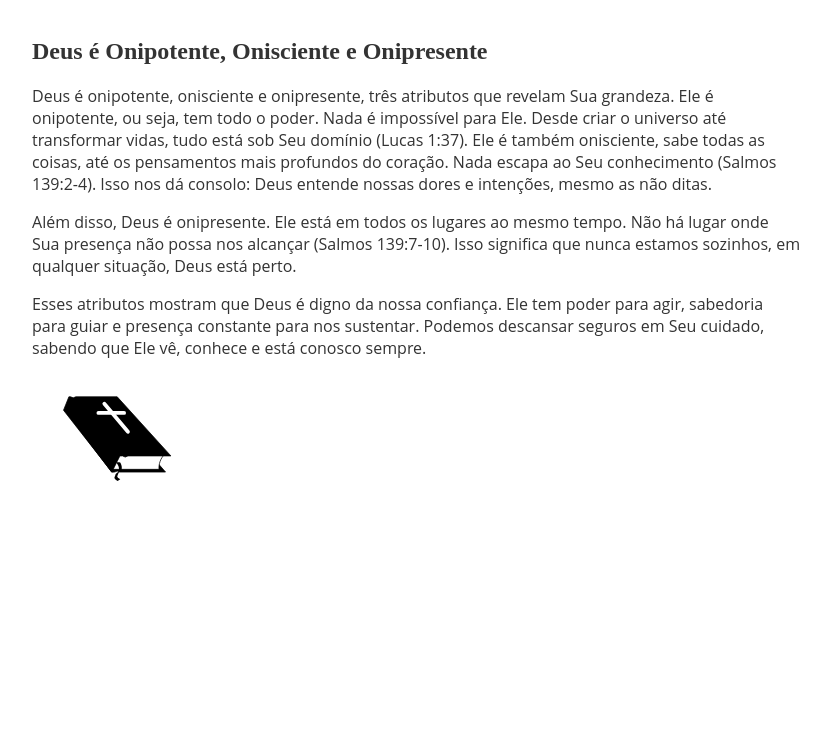
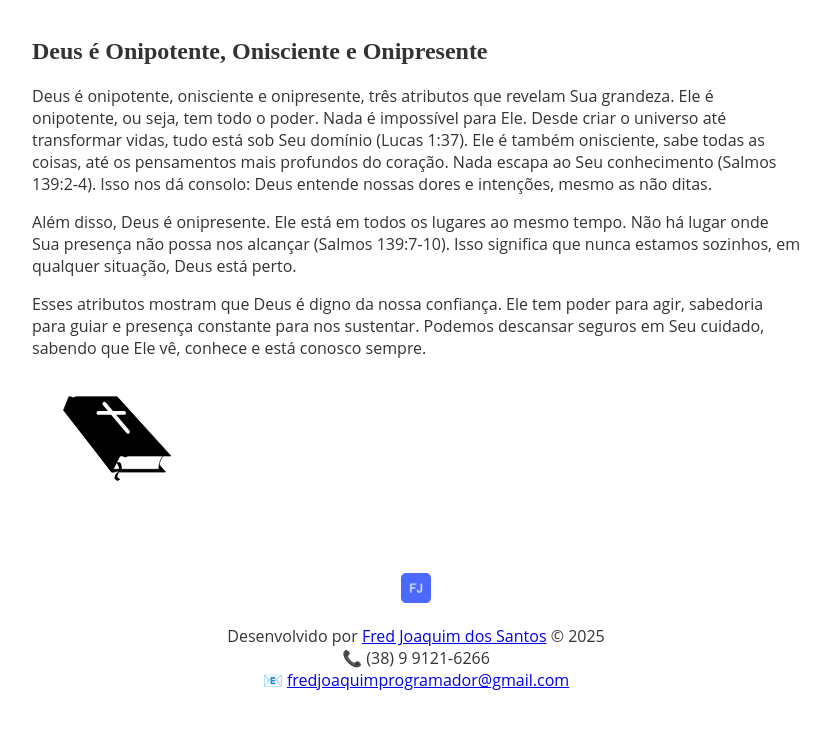
Before and after one commit to fredjoaquim/P-gina-Quem---Deus-, a plain HTML site: page index.html in a window 1280 px wide. Shown: the part 2784-3515 px from the top of the page, without its empty margins (224-1054 px from the left). Before the commit the page ends 3304 px from the top, so only its background shows below. Drawn offline with Linux system fonts and the light colour scheme.

Commit message:
favicon e logo pessoal

```diff
--- a/index.html
+++ b/index.html
@@ -5,6 +5,13 @@
     <meta name="viewport" content="width=device-width, initial-scale=1.0">
     <title>Quem é Deus?</title>
     <link rel="stylesheet" href="style.css">
+    <!-- Favicons -->
+<link rel="apple-touch-icon" sizes="180x180" href="assets/apple-touch-icon.png">
+<link rel="icon" type="image/png" sizes="32x32" href="assets/favicon-32x32.png">
+<link rel="icon" type="image/png" sizes="16x16" href="assets/favicon-16x16.png">
+<link rel="manifest" href="assets/site.webmanifest">
+<meta name="theme-color" content="#317EFB">
+
 </head>
 <body>
     <h1>Quem é Deus?</h1>
@@ -86,5 +93,14 @@
     <p>Além disso, Deus é onipresente. Ele está em todos os lugares ao mesmo tempo. Não há lugar onde Sua presença não possa nos alcançar (Salmos 139:7-10). Isso significa que nunca estamos sozinhos, em qualquer situação, Deus está perto.</p>
     <p>Esses atributos mostram que Deus é digno da nossa confiança. Ele tem poder para agir, sabedoria para guiar e presença constante para nos sustentar. Podemos descansar seguros em Seu cuidado, sabendo que Ele vê, conhece e está conosco sempre.</p>
    <img src="img.svg" alt="imagem representativa de Deus">
+   <footer class="rodape">
+  <img class="imagem" src="assets/favicon-32x32.png" alt="Logo Fred Joaquim" width="30">
+  <p>
+    Desenvolvido por <a href="https://github.com/fredjoaquim" target="_blank">Fred Joaquim dos Santos</a> © 2025
+    <br>📞 (38) 9 9121-6266
+    <br>📧 <a href="mailto:fredjoaquimprogramador@gmail.com">fredjoaquimprogramador@gmail.com</a>
+  </p>
+</footer>
+
 </body>
 </html>
--- a/style.css
+++ b/style.css
@@ -50,3 +50,18 @@ p , ul {
     padding: 5px;
     width: 150px;
     }
+
+    .rodape {
+        text-align: center;
+        padding: 20px 10px;
+        font-family: Arial, sans-serif;
+        color: #333;
+        margin-top: 40px;
+         }
+
+    .imagem {
+        width: 30px;
+        height: 30px;
+        display: block;
+        margin: 0 auto 10px;
+    }
```
Also changed, not shown: assets/android-chrome-192x192.png (added), assets/android-chrome-512x512.png (added), assets/apple-touch-icon.png (added), assets/favicon-16x16.png (added), assets/favicon-32x32.png (added), assets/favicon.ico (added), assets/site.webmanifest (added).
